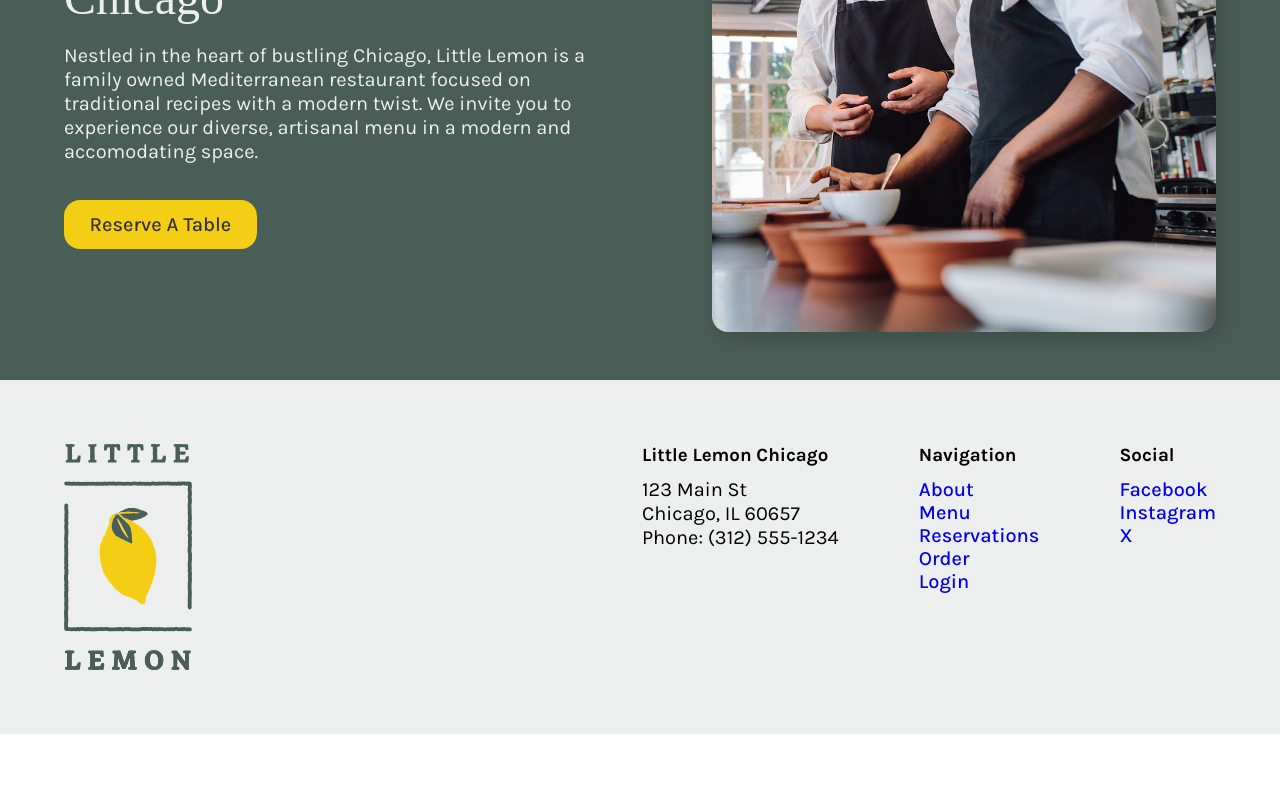
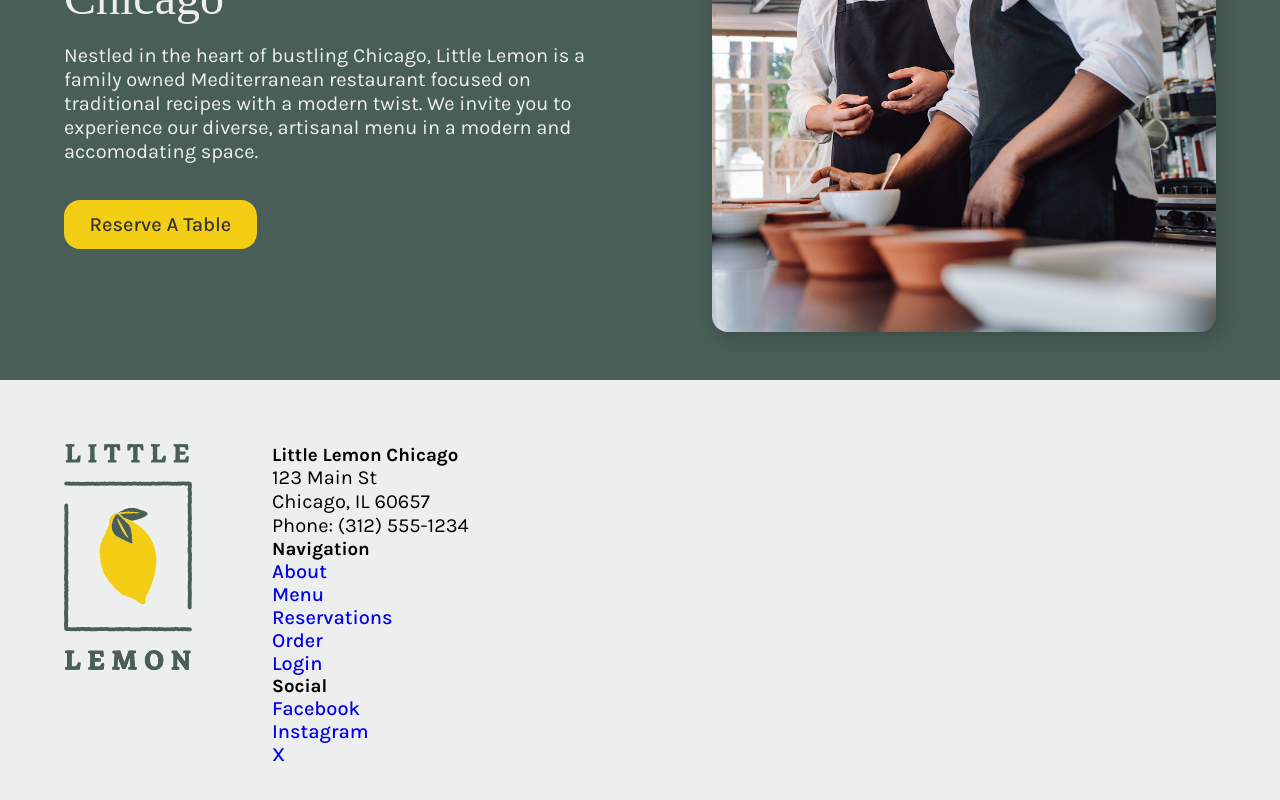
Before and after one commit to chrallen/little-lemon, a React (Create React App) app: page / in a window 1280 px wide. Shown: the part 364-1164 px from the top of the page. Before the commit the page ends 1098 px from the top, so only its background shows below. Built offline with nearby package versions, Linux system fonts and the light colour scheme; a web font is replaced by a local one.

Commit message:
edited to grid layout

```diff
--- a/src/components/Footer/Footer.css
+++ b/src/components/Footer/Footer.css
@@ -2,9 +2,9 @@ footer {
   background-color: #edefee;
 }
 
-footer img {
+.footer-logo {
+  width: 128px;
   height: auto;
-    max-width: 128px;
 }
 
 .footer-nav {
@@ -14,30 +14,34 @@ footer img {
   padding-bottom: 4rem;
 }
 
-.footer-links {
+/* Mobile: everything stacked */
+.footer-content {
   display: grid;
   gap: 2rem;
 }
 
-.footer-links > div {
+.footer-content > div {
   display: grid;
   gap: 0.75rem;
 }
 
-.contact-info {
+address {
   font-style: normal;
 }
 
 @media (min-width: 768px) {
+
+  /* Outer grid: logo left, content right */
   .footer-nav {
-        grid-template-columns: 128px 1fr;align-items: start;
+    grid-template-columns: 128px 1fr;
+    align-items: start;
+    column-gap: 5rem;
   }
 
-    .footer-links {
-        display: grid;
-        grid-template-columns: repeat(3, auto);
-        align-items: start;
+  /* Inner grid: auto-scale columns */
+  .footer-content {
+    grid-template-columns: repeat(auto-fit, minmax(180px, auto));
     justify-content: end;
-        gap: 5rem;
+    column-gap: 4rem;
   }
 }
```
Lines whose indentation alone changed are shown as unchanged.
